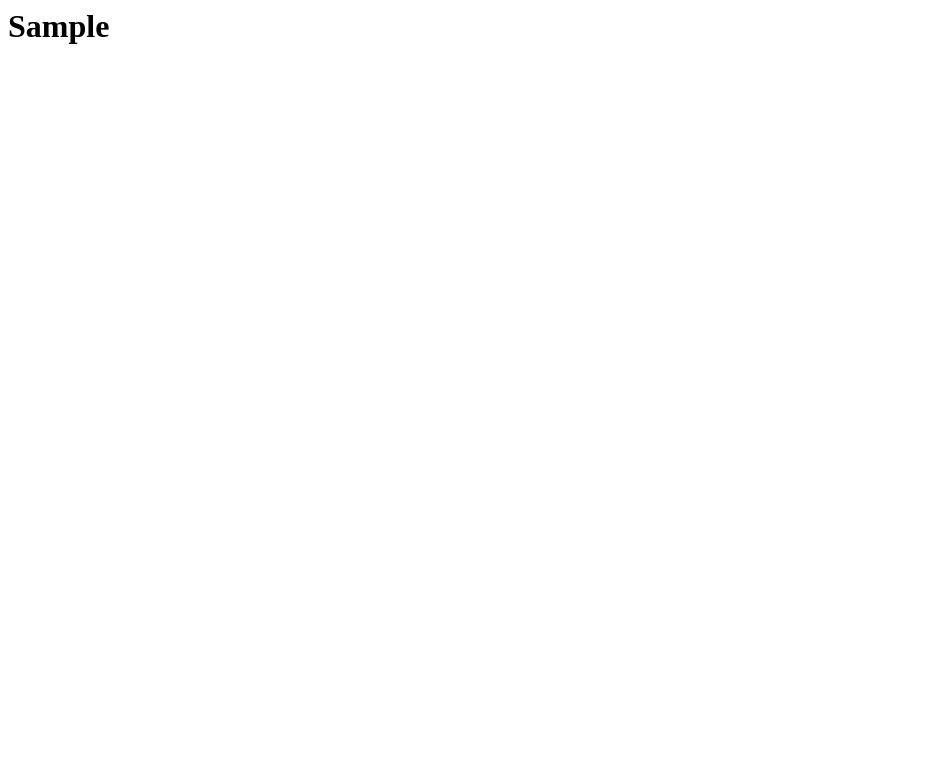
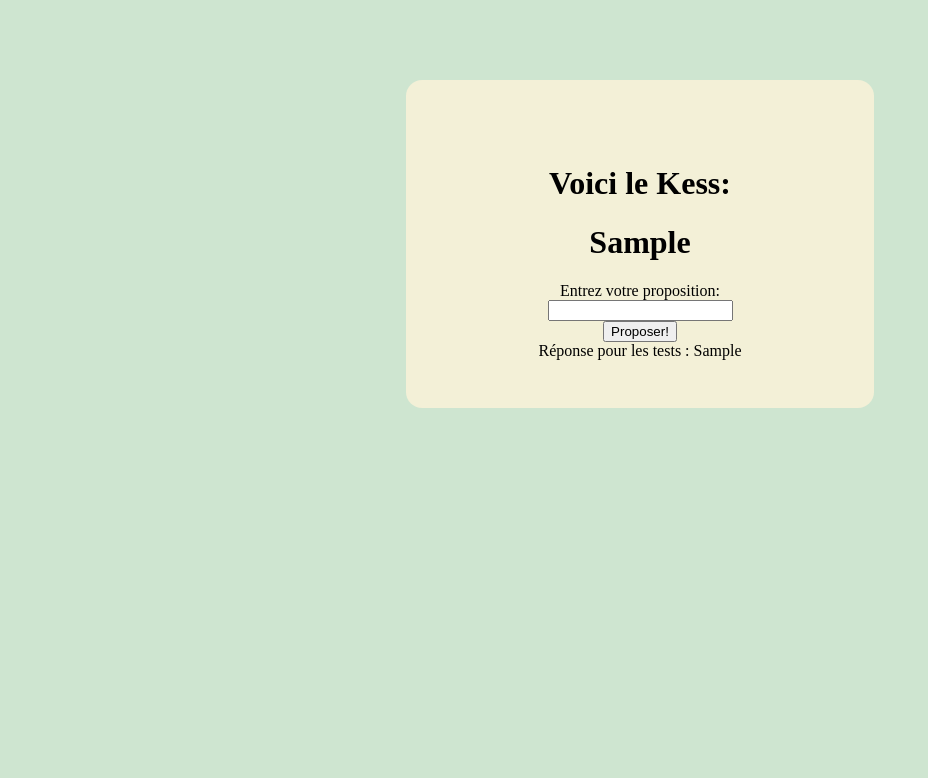
Before and after one commit to Chelpot/Kess, a Django app: page /kess/1/ in a window 1280 px wide. Before the commit the part shown is almost empty. Shown: the top 778 px of the page, without its empty margins (0-928 px from the left). Run offline with Django 3.2, Linux system fonts and the light colour scheme; tables that the repository leaves empty hold one stand-in row (values such as "Sample post").

Commit message:
add a little bit of css

```diff
--- /dev/null
+++ b/mysite/kess/static/kess/style.css
@@ -0,0 +1,19 @@
+li a {
+    color: green;
+    background-color: #ffaa68;
+
+}
+
+body {
+    background-color: #CEE5D0;
+}
+
+.center_container{
+    height: 200px;
+    width: 340px;
+    background-color: #F3F0D7;
+    border-radius: 1em;
+    margin: 5em auto;
+    padding: 4em;
+    text-align: center;
+}
--- a/mysite/kess/templates/kess/detail.html
+++ b/mysite/kess/templates/kess/detail.html
@@ -1 +1,22 @@
-<h1>{{ kess.emoji }}</h1>
+{% load static %}
+
+<link rel="stylesheet" type="text/css" href="{% static 'kess/style.css' %}">
+
+<div class="center_container">
+    <form action="" method="get" class="form-example">
+        <div class="form-kess">
+            <label for="title"><h1>Voici le Kess: </h1></label>
+            <h1>{{ kess.emoji }}</h1>
+        </div>
+        <div class="form-kess">
+            <label for="answer">Entrez votre proposition: </label>
+            <input type="answer" name="answer" id="answer" required>
+        </div>
+        <div class="form-kess">
+            <input type="submit" value="Proposer!">
+        </div>
+
+
+        <span>Réponse pour les tests : {{kess.reponse}}</span>
+    </form>
+</div>
--- a/mysite/kess/templates/kess/index.html
+++ b/mysite/kess/templates/kess/index.html
@@ -1,3 +1,7 @@
+{% load static %}
+
+<link rel="stylesheet" type="text/css" href="{% static 'kess/style.css' %}">
+
 {% if latest_kess_list %}
     <ul>
     {% for kess in latest_kess_list %}
```
